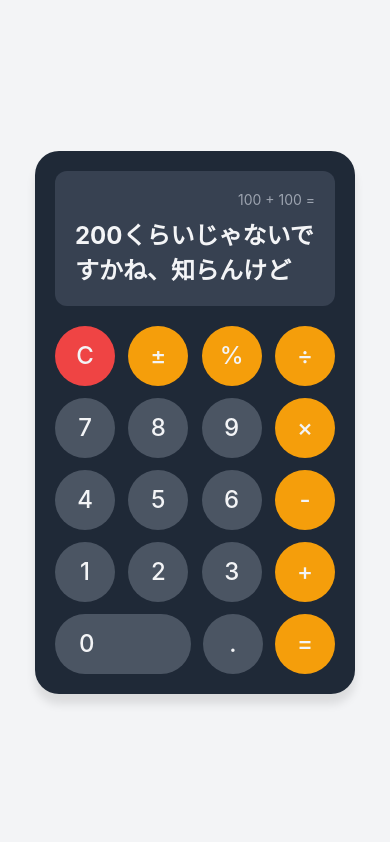
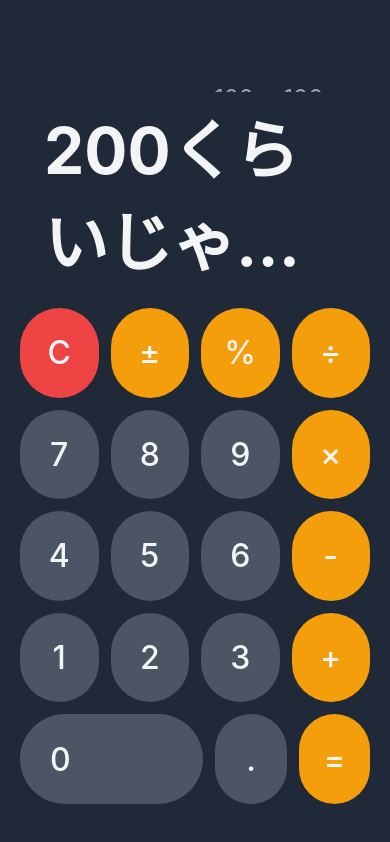
Before and after one commit to aauuxyxy/fuzzy-calc, a React Native app: screen / in a window 390 px wide. Built offline with nearby package versions, Linux system fonts and the light colour scheme.

Commit message:
refactor: Update layout to full screen and remove deprecated SafeAreaView

```diff
--- a/App.tsx
+++ b/App.tsx
@@ -1,5 +1,5 @@
 import { StatusBar } from 'expo-status-bar';
-import { StyleSheet, View, SafeAreaView } from 'react-native';
+import { StyleSheet, View } from 'react-native';
 import { Display } from './src/components/Display';
 import { CalcButton } from './src/components/CalcButton';
 
@@ -10,11 +10,11 @@ export default function App() {
   };
 
   return (
-    <SafeAreaView style={styles.safeArea}>
     <View style={styles.container}>
       {/* ディスプレイ領域 */}
-        <View style={styles.calcContainer}>
+      <View style={styles.displayWrapper}>
         <Display subText="100 + 100 =" mainText="200くらいじゃないですかね、知らんけど" />
+      </View>
 
       {/* キーボード領域 */}
       <View style={styles.keypadGrid}>
@@ -48,43 +48,32 @@ export default function App() {
           <CalcButton title="=" onPress={() => handlePress('=')} type="operator" />
         </View>
       </View>
+      <StatusBar style="light" />
     </View>
-      </View>
-      <StatusBar style="light" />
-    </SafeAreaView>
   );
 }
 
 const styles = StyleSheet.create({
-  safeArea: {
-    flex: 1,
-    backgroundColor: '#f3f4f6', // プロトタイプの外側の背景色
-  },
   container: {
     flex: 1,
-    justifyContent: 'center',
-    alignItems: 'center',
+    backgroundColor: '#1f2937', // 電卓全体の背景色
   },
-  calcContainer: {
-    width: 320,
-    backgroundColor: '#1f2937', // 電卓本体の背景色
-    borderRadius: 24,
-    padding: 20,
-    // iOS shadow
-    shadowColor: '#000',
-    shadowOffset: { width: 0, height: 10 },
-    shadowOpacity: 0.1,
-    shadowRadius: 10,
-    // Android elevation
-    elevation: 5,
+  displayWrapper: {
+    flex: 1,
+    paddingTop: 60, // ステータスバー領域の確保
+    paddingHorizontal: 20,
+    justifyContent: 'flex-end',
   },
   keypadGrid: {
-    gap: 12, // 行間のギャップ
-    marginTop: 20,
+    flex: 2,
+    paddingHorizontal: 20,
+    paddingBottom: 40,
+    gap: 12,
   },
   row: {
+    flex: 1,
     flexDirection: 'row',
     justifyContent: 'space-between',
-    gap: 12, // 列間のギャップ
+    gap: 12,
   },
 });
--- a/src/components/CalcButton.tsx
+++ b/src/components/CalcButton.tsx
@@ -42,20 +42,22 @@ export const CalcButton: React.FC<CalcButtonProps> = ({
 
 const styles = StyleSheet.create({
   button: {
-    height: 60,
-    width: 60,
-    borderRadius: 30, // 50% for 60x60
+    flex: 1, // 横幅を均等に取る
+    aspectRatio: 1, // 正方形（円形）を保つ
+    borderRadius: 100, // 十分に大きな値で完全な円にする
     justifyContent: 'center',
     alignItems: 'center',
   },
   buttonZero: {
-    flex: 1, // 残りのスペース（2列分）をすべて埋める
+    flex: 2.15, // 0ボタンは2列分＋ギャップ分の幅を取るため、少し大きめのflex値を設定（見た目の微調整）
+    aspectRatio: undefined, // 円形のアスペクト比を解除
+    borderRadius: 100, // カプセル型にする
     alignItems: 'flex-start',
-    paddingLeft: 24, // 左寄せ気味に配置
+    paddingLeft: 30, // 左寄りにテキストを配置
   },
   text: {
     color: '#f3f4f6',
-    fontSize: 24, // 1.5rem 相当
+    fontSize: 32, // 少し大きめに調整
     fontWeight: '500',
   },
   // Default (数字ボタン)
--- a/src/components/Display.tsx
+++ b/src/components/Display.tsx
@@ -33,21 +33,19 @@ export const Display: React.FC<DisplayProps> = ({ subText = '', mainText }) => {
 const styles = StyleSheet.create({
   container: {
     width: '100%',
-    padding: 20,
-    backgroundColor: '#374151', // プロトタイプのディスプレイ背景色
-    borderRadius: 12, // 角丸を追加
+    padding: 24, // 余白を広めに
     justifyContent: 'flex-end',
     alignItems: 'flex-end',
-    minHeight: 120, // 140から120に調整（プロトタイプ合わせ）
+    flex: 1, // 親要素の中で広がるようにする
   },
   subText: {
-    color: '#9ca3af', // プロトタイプのサブテキスト色
-    fontSize: 14, // 0.875rem相当
+    color: '#9ca3af',
+    fontSize: 24, // さらに大きく
     marginBottom: 8,
   },
   mainText: {
-    color: '#f3f4f6', // プロトタイプのメインテキスト色
-    fontSize: 24, // 1.5rem相当
+    color: '#f3f4f6',
+    fontSize: 64, // 画面幅いっぱいを想定して大きく
     fontWeight: 'bold',
   },
 });
```
Lines whose indentation alone changed are shown as unchanged.
